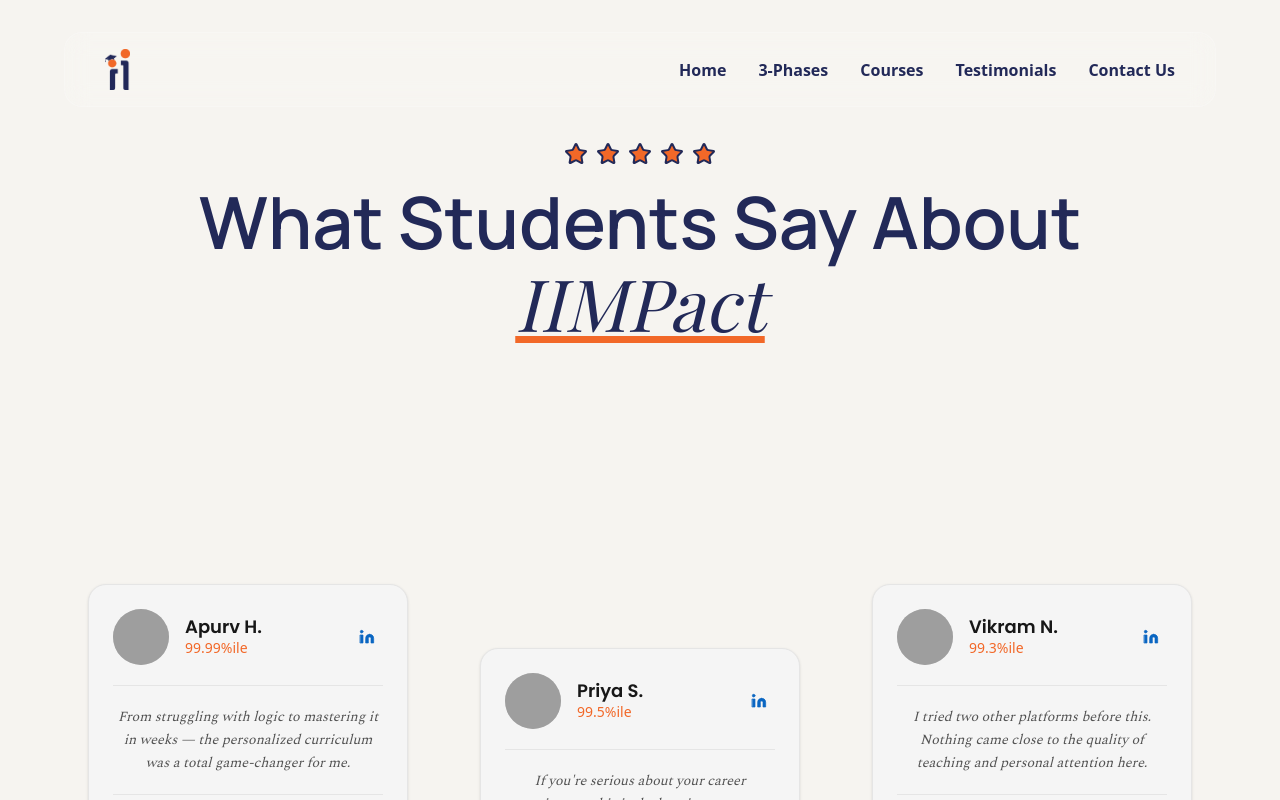
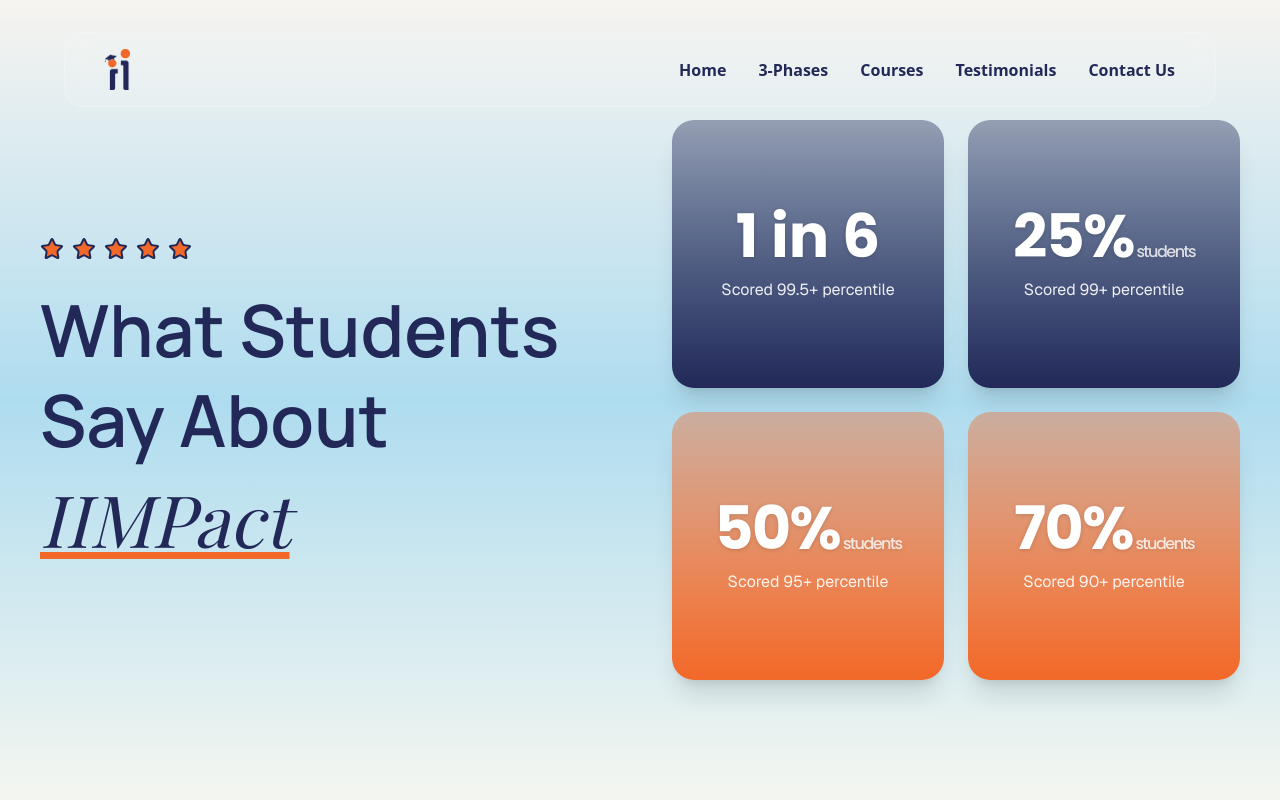
Before and after one commit to rishi1010/iimpact, a Next.js app: page /testimonials in a window 1280 px wide. Shown: the top 800 px of the page. Built offline with nearby package versions, Linux system fonts and the light colour scheme; grey boxes are pictures that could not be loaded; a web font is replaced by a local one.

Commit message:
testimonials done

```diff
--- a/app/testimonials/page.tsx
+++ b/app/testimonials/page.tsx
@@ -15,7 +15,7 @@
     <div>
       <Hero />
       <TestiOne />
-      <TestiBento />
+      {/* <TestiBento /> */}
       <ContactCta />
       <Footer section={sections} />
     </div>
--- a/app/testimonials/testi-sections/hero.tsx
+++ b/app/testimonials/testi-sections/hero.tsx
@@ -4,6 +4,7 @@
 import React from "react";
 import { motion, Variants } from "motion/react";
 import { Star } from "lucide-react";
+import CountUp from "react-countup";
 
 const Hero = () => {
   const containerVariant: Variants = {
@@ -11,9 +12,8 @@
     visible: {
       opacity: 1,
       transition: {
-        // delayChildren ensures the stars wait for the H1 (0.6s) before starting
         delayChildren: 0.8,
-        staggerChildren: 0.15, // Time between each star appearing
+        staggerChildren: 0.15,
       },
     },
   };
@@ -26,50 +26,119 @@
       transition: { duration: 0.4, ease: "easeOut" },
     },
   };
+
   return (
     <section
       id="hero"
-      className="relative w-full h-[60vh] flex flex-col items-center justify-center px-6"
+      className="relative w-full min-h-dvh bg-linear-to-b from-[#f6f4f0] via-[#AEDCEF] to-[#f4f6f0] flex flex-col"
     >
-      {/* 1. Ensure Navbar is absolute so it doesn't push the flex content down */}
-
       <Navbar />
 
-      {/* 2. This container will now be perfectly centered vertically */}
-      <div className="flex max-w-7xl flex-col items-center gap-5 w-full ">
-        {/* The Stars Container */}
+      {/* Main content */}
+      <div className="flex-1 flex flex-col lg:flex-row items-center justify-between max-w-7xl mx-auto w-full px-6 lg:px-10 py-27 lg:py-0 gap-12 lg:gap-16">
+        {/* ── Left: Stars + Title ───────────────────────────────────── */}
+        <div className="flex flex-col items-center lg:items-start gap-6 lg:w-1/2">
+          {/* Stars */}
           <motion.div
-          className="flex text-lg gap-2 text-impact-blue"
+            className="flex gap-2"
             variants={containerVariant}
             initial="hidden"
             animate="visible"
           >
             {[...Array(5)].map((_, i) => (
               <motion.div key={i} variants={starVariants}>
-              <Star className="fill-impact-orange stroke-impact-blue" />
+                <Star className="fill-impact-orange stroke-impact-blue size-6" />
               </motion.div>
             ))}
           </motion.div>
+
+          {/* Title */}
           <motion.div
-          className="flex text-4xl sm:text-5xl md:text-6xl lg:text-7xl font-manrope text-impact-blue flex-col gap-2 items-center text-center"
+            className="flex flex-col gap-2 items-center lg:items-start text-center lg:text-left"
             initial={{ opacity: 0, y: 30 }}
             animate={{ opacity: 1, y: 0 }}
             transition={{ duration: 0.6, ease: "easeOut" }}
           >
-          <h1 className="font-semibold">What Students Say About</h1>
-          <h1 className="italic underline decoration-impact-orange font-playfair">
+            <h1 className="text-4xl sm:text-5xl lg:text-6xl xl:text-7xl font-manrope font-semibold text-impact-blue leading-tight">
+              What Students Say About
+            </h1>
+            <h1 className="text-4xl sm:text-5xl lg:text-6xl xl:text-7xl font-playfair italic underline decoration-impact-orange text-impact-blue leading-tight">
               IIMPact
             </h1>
           </motion.div>
+        </div>
 
-        {/* 3. Testimonials beneath
-        <div className="w-full">
-          <Marquee pauseOnHover className="[--duration:30s]">
-            {reviews.map((review) => (
-              <TestimonialCard key={review.username} {...review} />
-            ))}
-          </Marquee>
-        </div> */}
+        {/* ── Right: Bento Grid ──────────────────────────────────────── */}
+        <motion.div
+          className="grid grid-cols-2 lg:grid-cols-2 lg:grid-rows-4 w-full lg:w-1/2 gap-4 lg:gap-6 lg:h-[70vh]"
+          initial={{ opacity: 0, y: 40 }}
+          animate={{ opacity: 1, y: 0 }}
+          transition={{ duration: 0.7, ease: [0.22, 1, 0.36, 1], delay: 0.3 }}
+        >
+          {/* Card 1 */}
+          <motion.div
+            whileHover={{ y: -5 }}
+            className="lg:row-span-2 lg:col-span-1 bg-linear-to-t from-impact-blue to-impact-blue/40 rounded-3xl flex flex-col items-center justify-center p-6 lg:p-4 font-poppins gap-3 shadow-xl"
+          >
+            <p className="text-white text-4xl lg:text-5xl xl:text-6xl font-bold drop-shadow-sm">
+              1 in 6
+            </p>
+            <p className="text-white/90 font-sans text-sm lg:text-base text-center">
+              Scored 99.5+ percentile
+            </p>
+          </motion.div>
+
+          {/* Card 2 */}
+          <motion.div
+            whileHover={{ y: -5 }}
+            className="lg:row-span-2 lg:col-span-1 bg-linear-to-t from-impact-blue to-impact-blue/40 rounded-3xl flex flex-col items-center justify-center p-6 lg:p-4 font-poppins gap-3 shadow-xl"
+          >
+            <p className="text-white text-4xl lg:text-5xl xl:text-6xl tracking-tight font-bold drop-shadow-sm">
+              <CountUp end={25} suffix="%" enableScrollSpy scrollSpyOnce />
+              <span className="text-base font-medium opacity-80">
+                {" "}
+                students
+              </span>
+            </p>
+            <p className="text-white/90 font-sans text-sm lg:text-base text-center">
+              Scored 99+ percentile
+            </p>
+          </motion.div>
+
+          {/* Card 3 */}
+          <motion.div
+            whileHover={{ y: -5 }}
+            className="lg:row-span-2 lg:col-span-1 bg-linear-to-t from-impact-orange to-impact-orange/40 rounded-3xl flex flex-col items-center justify-center p-6 lg:p-4 font-poppins gap-3 shadow-xl"
+          >
+            <p className="text-white text-4xl lg:text-5xl xl:text-6xl tracking-tight font-bold drop-shadow-sm">
+              <CountUp end={50} suffix="%" enableScrollSpy scrollSpyOnce />
+              <span className="text-base font-medium opacity-80">
+                {" "}
+                students
+              </span>
+            </p>
+            <p className="text-white/90 font-sans text-sm lg:text-base text-center">
+              Scored 95+ percentile
+            </p>
+          </motion.div>
+
+          {/* Card 4 */}
+          <motion.div
+            whileHover={{ y: -5 }}
+            className="lg:row-span-2 lg:col-span-1 bg-linear-to-t from-impact-orange to-impact-orange/40 rounded-3xl flex flex-col items-center justify-center p-6 lg:p-4 font-poppins gap-3 shadow-xl"
+          >
+            <p className="text-white text-4xl lg:text-5xl xl:text-6xl tracking-tight font-bold drop-shadow-sm">
+              <CountUp end={70} suffix="%" enableScrollSpy scrollSpyOnce />
+              <span className="text-base font-medium opacity-80">
+                {" "}
+                students
+              </span>
+            </p>
+            <p className="text-white/90 font-sans text-sm lg:text-base text-center">
+              Scored 90+ percentile
+            </p>
+          </motion.div>
+        </motion.div>
       </div>
     </section>
   );
```
Lines whose indentation alone changed are shown as unchanged.
